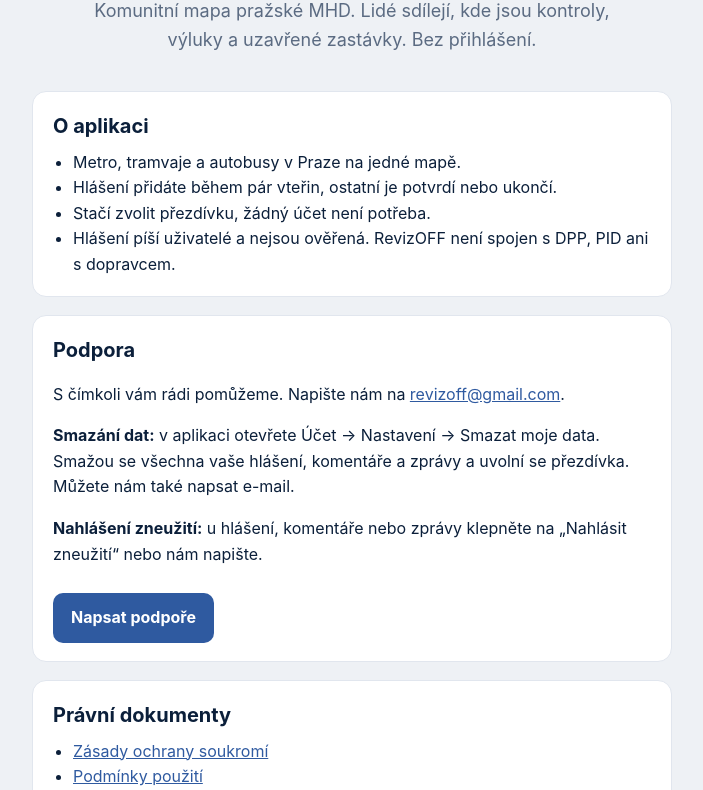
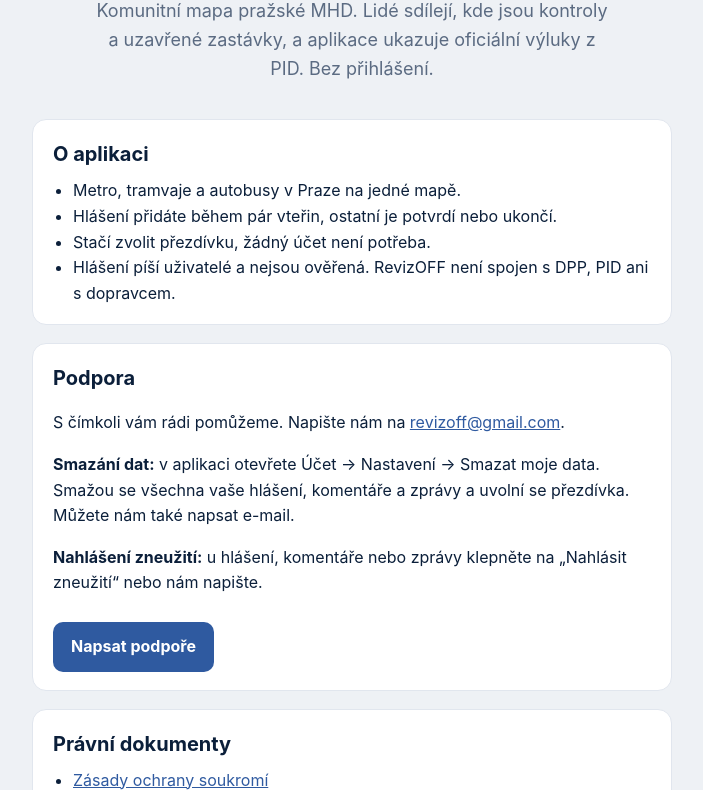
Before and after one commit to get-revizoff/get-revizoff.github.io, a plain HTML site: page index.html in a window 1280 px wide. Shown: the part 290-1080 px from the top of the page, without its empty margins (288-991 px from the left). Drawn offline with Linux system fonts and the light colour scheme.

Commit message:
Add files via upload

```diff
--- a/index.html
+++ b/index.html
@@ -5,7 +5,7 @@
 <meta name="viewport" content="width=device-width,initial-scale=1,viewport-fit=cover">
 <meta name="color-scheme" content="light dark">
 <title>RevizOFF · komunitní mapa pražské MHD</title>
-<meta name="description" content="RevizOFF je komunitní mapa pražské MHD: sdílená hlášení o kontrolách, výlukách a uzavřených zastávkách. Bez přihlášení.">
+<meta name="description" content="RevizOFF je komunitní mapa pražské MHD: sdílená hlášení o kontrolách a uzavřených zastávkách a oficiální výluky z PID. Bez přihlášení.">
 <link rel="icon" href="logo.png" media="(prefers-color-scheme: light)"><link rel="icon" href="logo-dark.png" media="(prefers-color-scheme: dark)">
 <style>
 :root{--bg:#eef1f5;--card:#fff;--ink:#0b1f3a;--mute:#5b6b82;--line:#e1e6ee;--navy:#2f5aa0;--acc:#ff7a00}
@@ -35,7 +35,7 @@ footer a{color:var(--mute)}
 <div class="hero">
 <picture><source srcset="logo-dark.png" media="(prefers-color-scheme: dark)"><img src="logo.png" alt="Logo RevizOFF"></picture>
 <h1>RevizOFF</h1>
-<p class="tag">Komunitní mapa pražské MHD. Lidé sdílejí, kde jsou kontroly, výluky a uzavřené zastávky. Bez přihlášení.</p>
+<p class="tag">Komunitní mapa pražské MHD. Lidé sdílejí, kde jsou kontroly a uzavřené zastávky, a aplikace ukazuje oficiální výluky z PID. Bez přihlášení.</p>
 </div>
 <section>
 <h2>O aplikaci</h2>
```
Also changed, not shown: privacy.html (+1 -1 lines), terms.html (+1 -1 lines).
